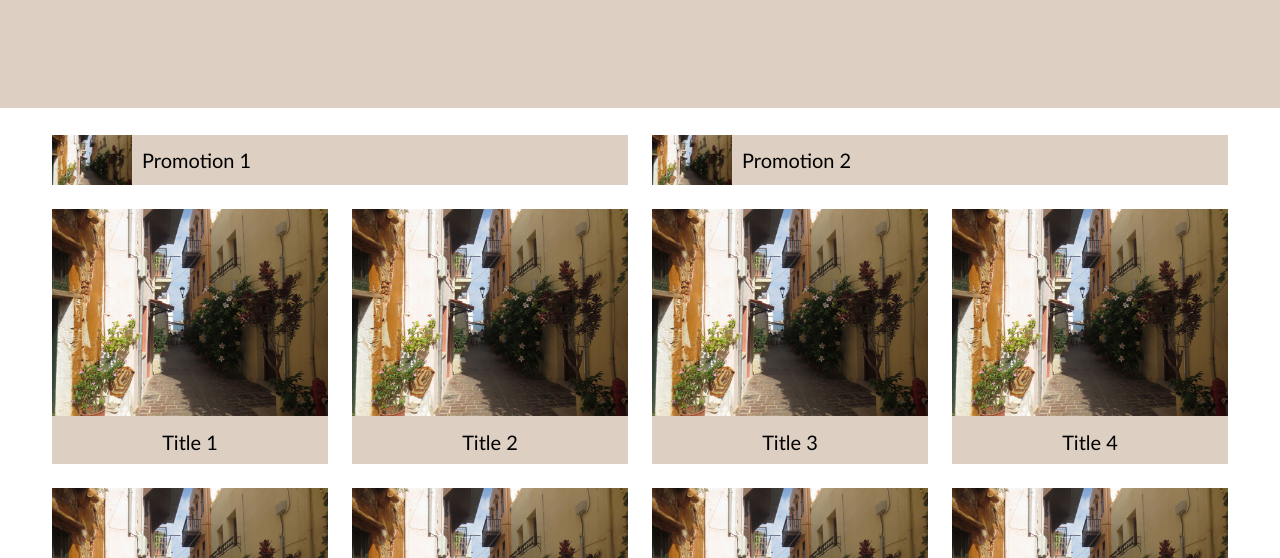
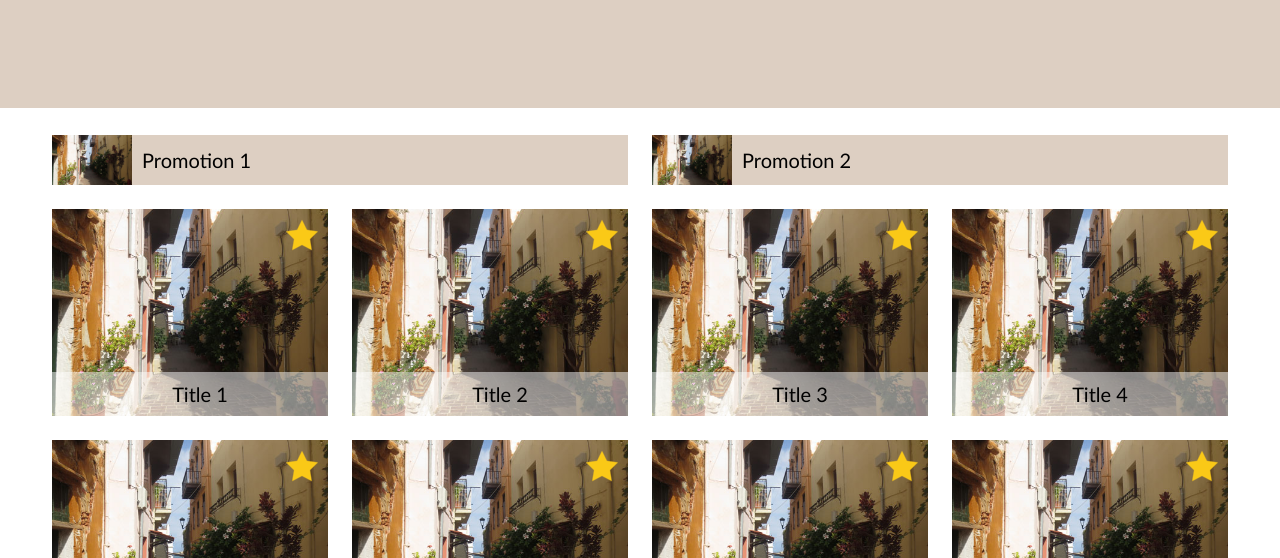
Before and after one commit to ann-yachen/week-1, a plain HTML site: page index.html in a window 1280 px wide. Shown: the part 242-800 px from the top of the page. Drawn offline with Linux system fonts and the light colour scheme.

Commit message:
Update index.html and style.css
Update index.html and style.css to meet the new request.
Modify the file name of hamburger menu icon.
Add the image file of star icon.

```diff
--- a/index.html
+++ b/index.html
@@ -11,7 +11,7 @@
     <header>
         <div class="logo">My Website</div>
         <nav>
-            <div class="nav_icon"><img src="icon_small.png" /></div>
+            <div class="nav_icon"><img src="icon_burger.png" /></div>
             <div class="nav_item">Item1</div>
             <div class="nav_item">Item2</div>
             <div class="nav_item">Item3</div>
@@ -26,44 +26,44 @@
             <div class="content_top">
                 <div class="top_box">
                     <img src="img_chania.jpg" width="80px" />
-                    <div class="box_title">Promotion 1</div>
+                    <div class="promotion">Promotion 1</div>
                 </div>
                 <div class="top_box">
                     <img src="img_chania.jpg" width="80px" />
-                    <div class="box_title">Promotion 2</div>
+                    <div class="promotion">Promotion 2</div>
                 </div>
             </div>
             <div class="content_bottom">
                 <div class="bottom_box">
-                    <img src="img_chania.jpg" width="100%" />
+                    <img class="star_icon" src="icon_star.png" />
                     <div class="box_title">Title 1</div>
                 </div>
                 <div class="bottom_box">
-                    <img src="img_chania.jpg" width="100%" />
+                    <img class="star_icon" src="icon_star.png" />
                     <div class="box_title">Title 2</div>
                 </div>
                 <div class="bottom_box">
-                    <img src="img_chania.jpg" width="100%" />
+                    <img class="star_icon" src="icon_star.png" />
                     <div class="box_title">Title 3</div>
                 </div>
                 <div class="bottom_box">
-                    <img src="img_chania.jpg" width="100%" />
+                    <img class="star_icon" src="icon_star.png" />
                     <div class="box_title">Title 4</div>
                 </div>
                 <div class="bottom_box">
-                    <img src="img_chania.jpg" width="100%" />
+                    <img class="star_icon" src="icon_star.png" />
                     <div class="box_title">Title 5</div>
                 </div>
                 <div class="bottom_box">
-                    <img src="img_chania.jpg" width="100%" />
+                    <img class="star_icon" src="icon_star.png" />
                     <div class="box_title">Title 6</div>
                 </div>
                 <div class="bottom_box">
-                    <img src="img_chania.jpg" width="100%" />
+                    <img class="star_icon" src="icon_star.png" />
                     <div class="box_title">Title 7</div>
                 </div>
                 <div class="bottom_box">
-                    <img src="img_chania.jpg" width="100%" />
+                    <img class="star_icon" src="icon_star.png" />
                     <div class="box_title">Title 8</div>
                 </div>
             </div>
--- a/style.css
+++ b/style.css
@@ -54,13 +54,28 @@ nav{
     background-color: #ddcfc2;
     overflow: hidden; /* hid the element which out of container */
 }
+.promotion{
+    margin: 10px;
+}
 .bottom_box{
+    position: relative;
     width: 23%; margin: 1%;
-    background-color: #ddcfc2;
-    text-align: center;
+    padding-top: 17.25%; /* make height as screen 17.25% (23% * 0.75) as 4:3 aspect ratio */
+    background: url("img_chania.jpg") no-repeat;
+    background-position: center center;
+    background-size: 100%;
+}
+.star_icon{
+    position: absolute;
+    top: 10px; right: 10px;
 }
 .box_title{
-    margin: 10px;
+    position: absolute;
+    bottom: 0px;
+    width: 100%;
+    text-align: center;
+    background: rgba(255, 255, 255, 50%);
+    padding: 10px;
 }
 
 /* CSS media query */
@@ -71,6 +86,7 @@ nav{
     }
     .bottom_box{
         width: 48%; margin: 1%;
+        padding-top: 36%; /* make height as screen 36% (48% * 0.75) as 4:3 aspect ratio */
     }
 }
 /* size <= 600px */
@@ -83,6 +99,7 @@ nav{
     }
     .bottom_box{
         width: 98%; margin: 1%;
+        padding-top: 73.5%; /* make height as screen 73.5% (98% * 0.75) as 4:3 aspect ratio */
     }
     /* change to hamburger menu */
     .nav_icon{
```
Also changed, not shown: icon_burger.png (renamed from icon_small.png), icon_star.png (added).
